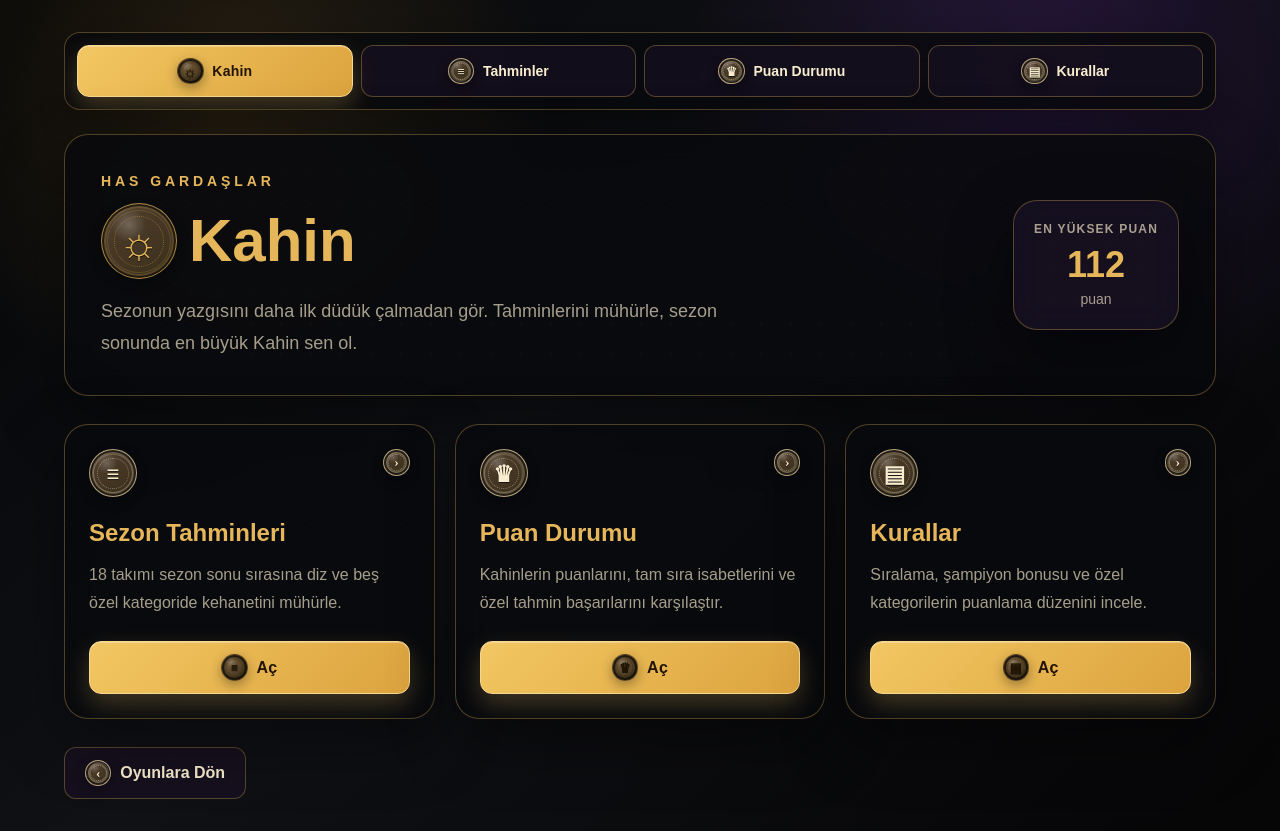
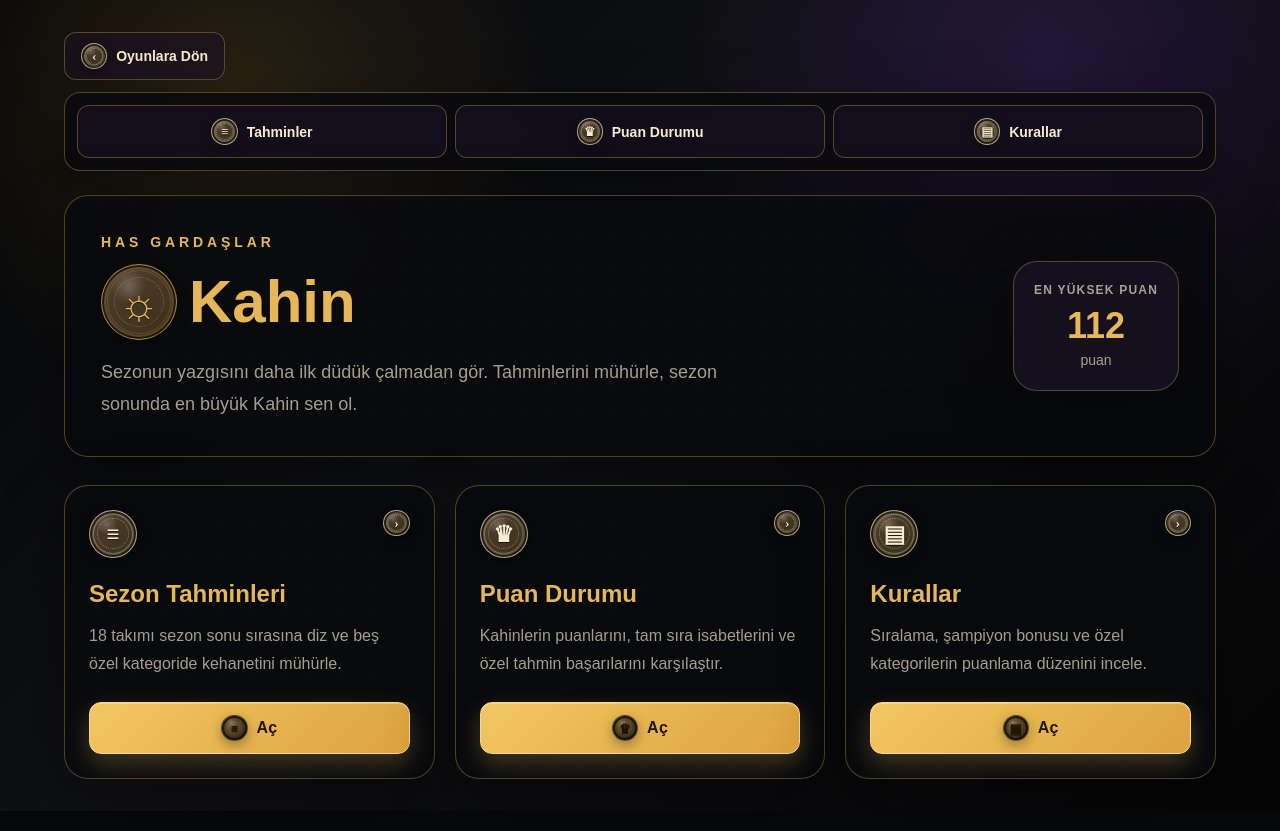
Before and after one commit to tugrrularslan/hasgardaslarligi, a Next.js app: page /games/kahin in a window 1280 px wide. Built offline with nearby package versions, Linux system fonts and the light colour scheme; no server answers.

Commit message:
Kahin menüsü sadeleştirildi

```diff
--- a/app/games/kahin/page.tsx
+++ b/app/games/kahin/page.tsx
@@ -84,14 +84,6 @@ export default function KahinPage() {
             </Link>
           ))}
         </section>
-
-        <Link
-          href="/games"
-          className="hg-secondary hg-icon-label mt-7 rounded-xl px-5 py-3 font-bold"
-        >
-          <HittiteIcon name="back" size="sm" />
-          Oyunlara Dön
-        </Link>
       </div>
     </main>
   );
--- a/components/KahinNavigation.tsx
+++ b/components/KahinNavigation.tsx
@@ -9,7 +9,6 @@ const links: Array<{
   label: string;
   icon: HittiteIconName;
 }> = [
-  { href: "/games/kahin", label: "Kahin", icon: "sun" },
   { href: "/games/kahin/predictions", label: "Tahminler", icon: "rules" },
   { href: "/games/kahin/standings", label: "Puan Durumu", icon: "trophy" },
   { href: "/games/kahin/rules", label: "Kurallar", icon: "record" },
@@ -19,8 +18,17 @@ export default function KahinNavigation() {
   const pathname = usePathname();
 
   return (
-    <nav className="hg-nav mb-6 rounded-2xl p-3" aria-label="Kahin menüsü">
-      <div className="grid grid-cols-2 gap-2 sm:grid-cols-4">
+    <div className="mb-6 space-y-3">
+      <Link
+        href="/games"
+        className="hg-secondary hg-icon-label rounded-xl px-4 py-2.5 text-sm font-black"
+      >
+        <HittiteIcon name="back" size="sm" />
+        Oyunlara Dön
+      </Link>
+
+      <nav className="hg-nav rounded-2xl p-3" aria-label="Kahin menüsü">
+        <div className="grid grid-cols-1 gap-2 sm:grid-cols-3">
           {links.map((link) => {
             const active = pathname === link.href;
 
@@ -40,5 +48,6 @@ export default function KahinNavigation() {
           })}
         </div>
       </nav>
+    </div>
   );
 }
```
Lines whose indentation alone changed are shown as unchanged.
